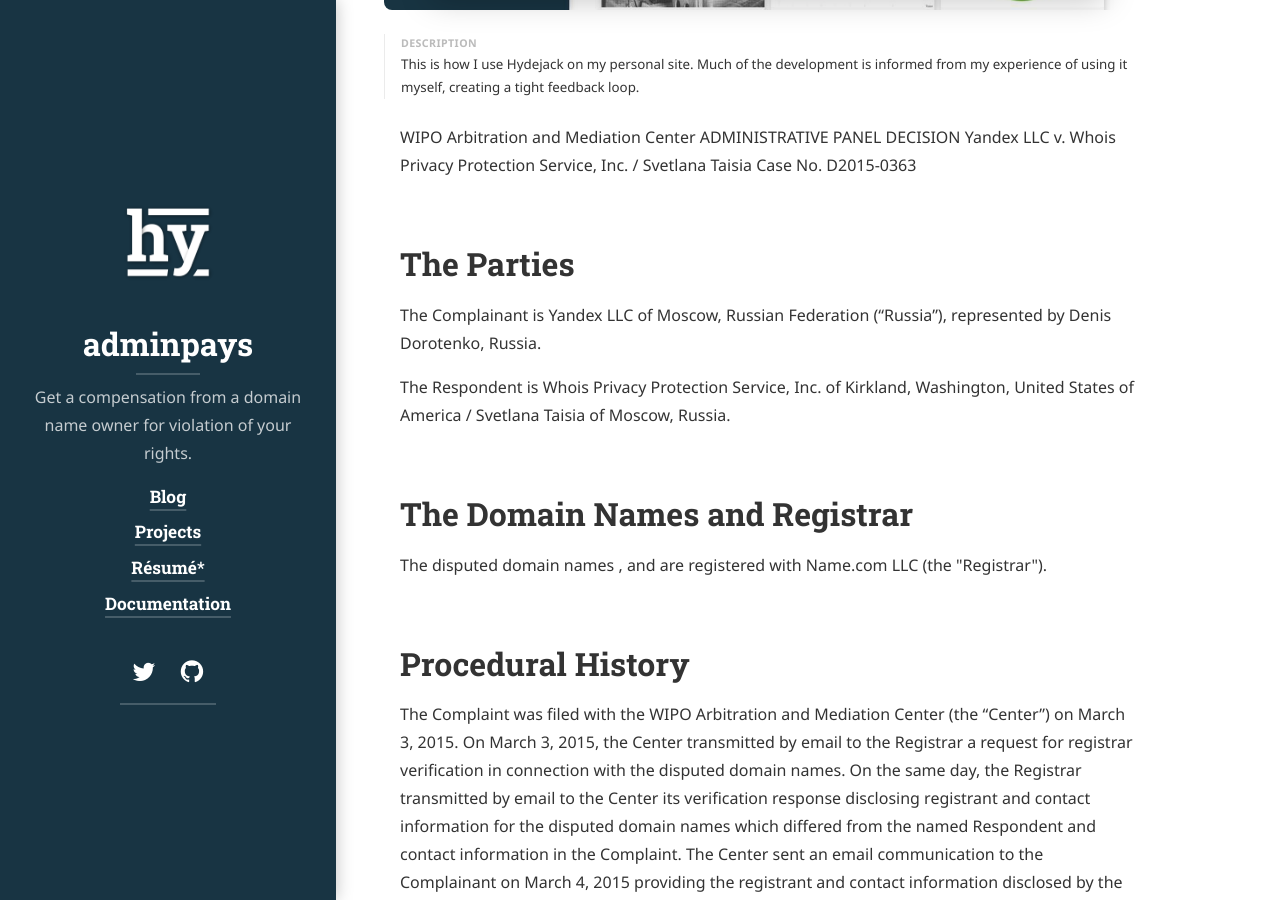
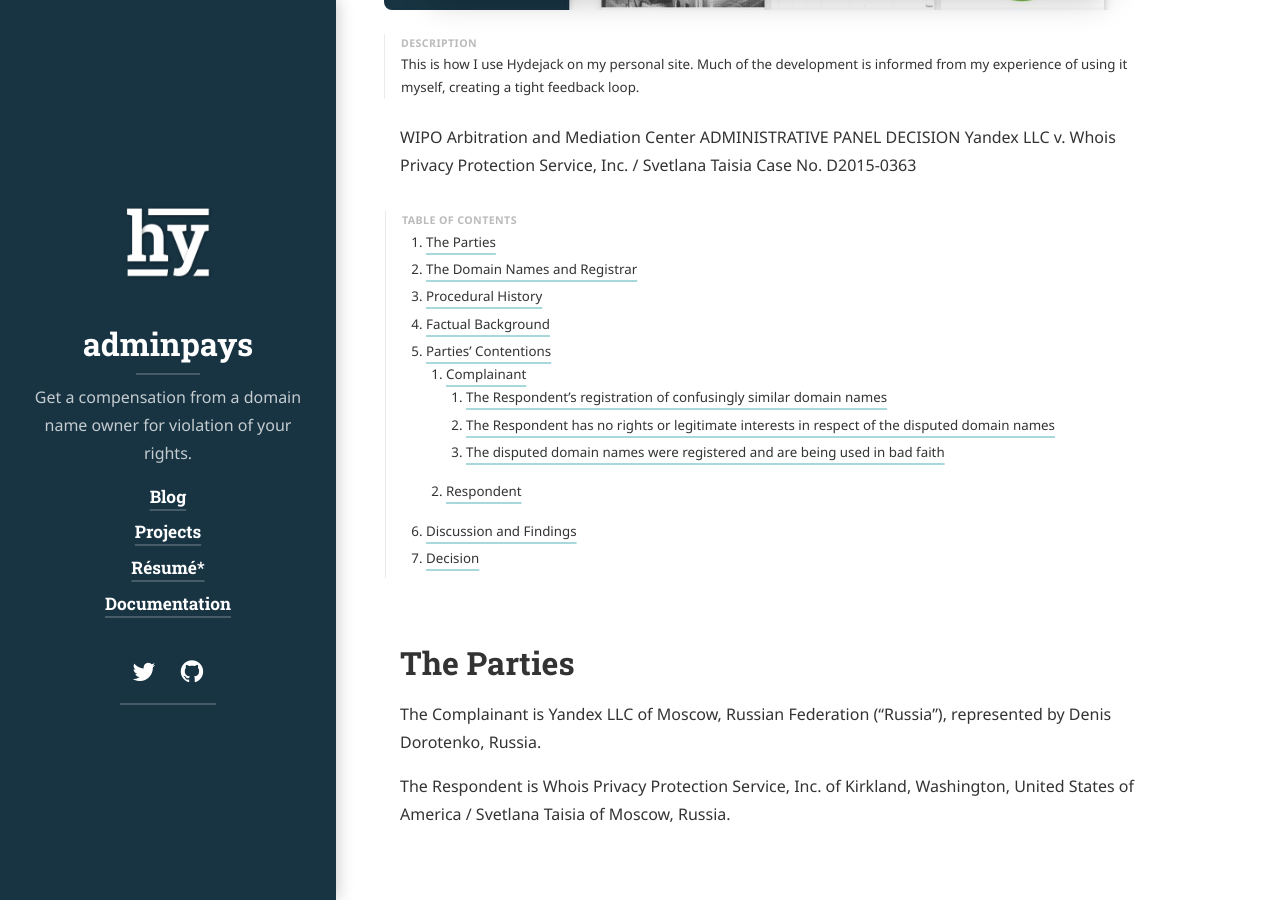
Before and after one commit to xCounsel/adminpays, a Jekyll site: the page built from _projects/qwtel.md, in a window 1280 px wide and 900 px high, scrolled down 644 px. Built offline with Jekyll 4.4.1, drawn with Linux system fonts in a browser that asks for light colours; cached includes are drawn as plain includes; nearby versions of some CDN libraries; some web fonts are replaced; library files that are not in the unit come from our copies.

Commit message:
Update qwtel.md

```diff
--- a/_projects/qwtel.md
+++ b/_projects/qwtel.md
@@ -26,6 +26,9 @@
 ADMINISTRATIVE PANEL DECISION
 Yandex LLC v. Whois Privacy Protection Service, Inc. / Svetlana Taisia
 Case No. D2015-0363
+
+0. this unordered seed list will be replaced by toc as unordered list
+{:toc}
 
 # The Parties
 
```
